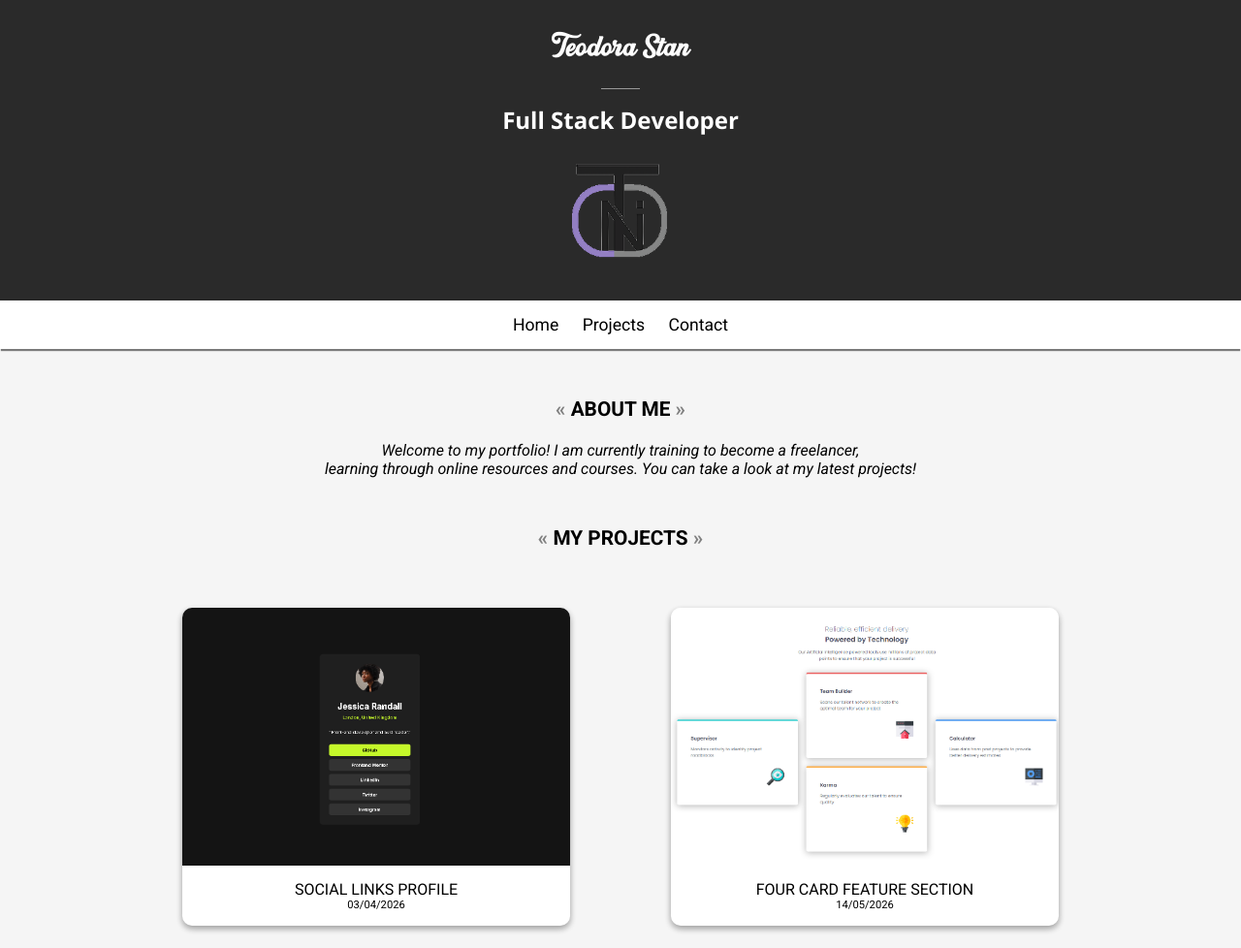
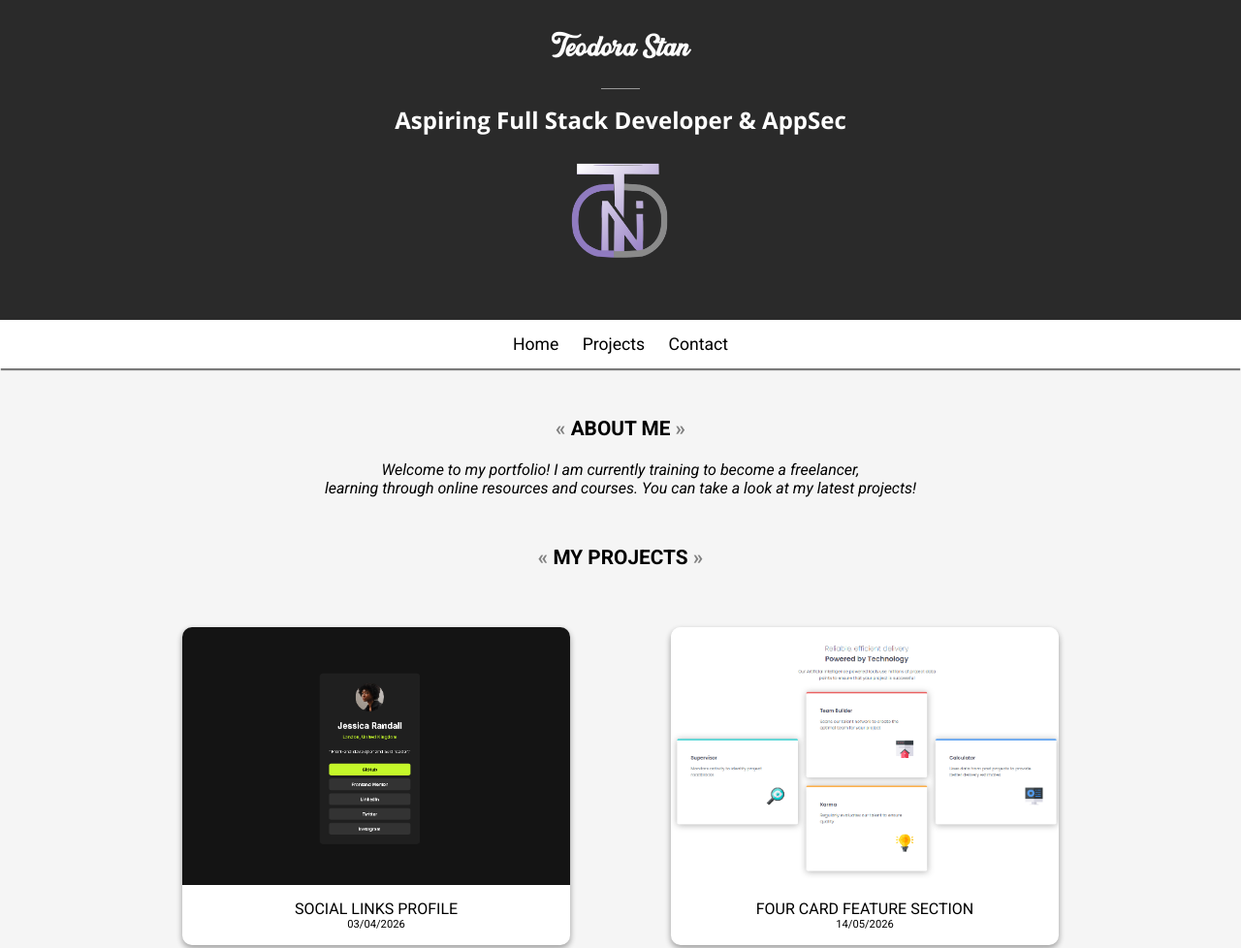
Before and after one commit to DoraUst/DoraUst.github.io, a plain HTML site: page index.html in a window 1280 px wide. Shown: the top 978 px of the page at 97% size. Drawn offline with nearby package versions, Linux system fonts and the light colour scheme.

Commit message:
Update logo styling and header subtitle

```diff
--- a/design/default.css
+++ b/design/default.css
@@ -1,4 +1,11 @@
 /* ELEMENTS */
+:root {
+    --midnight: #191821;
+    --dark-violet: #292536;
+    --lavender: #F4F1F8;
+    --accent-purple: #A78BFA;
+    --silver: #AAA5B8;
+}
 
 h1 {
     font-family: 'greatlydemo', sans-serif;
@@ -11,7 +18,7 @@ h2 {
     font-family: 'Open Sans', sans-serif;
     box-shadow: none;
     font-size: 1.5em;
-    width: 400px;
+    max-width: 100%;
     margin: auto;
 }
 
@@ -43,7 +50,7 @@ header {
     text-align: center;
     background-color: #2a2a2a;
     color: white;
-    padding-bottom: 30px;
+    padding-bottom: 50px;
 }
 
 
--- a/index.html
+++ b/index.html
@@ -14,8 +14,8 @@
             <h1>Teodora Stan</h1>
             <!-- SPAN -->
             <span class="separator"></span>
-            <h2>Full Stack Developer</h2>
-            <a href=""><img src="pictures/tedarion_logo_trans.png" alt="logo" id="logo"/></a>
+            <h2>Aspiring Full Stack Developer & AppSec</h2>
+            <a href=""><img src="pictures/Tedarion_logo_clair.png" alt="logo" id="logo"/></a>
         </header>
         <!-- MENU -->
         <nav>
```
Also changed, not shown: pictures/Tedarion_logo_clair.png (added).
